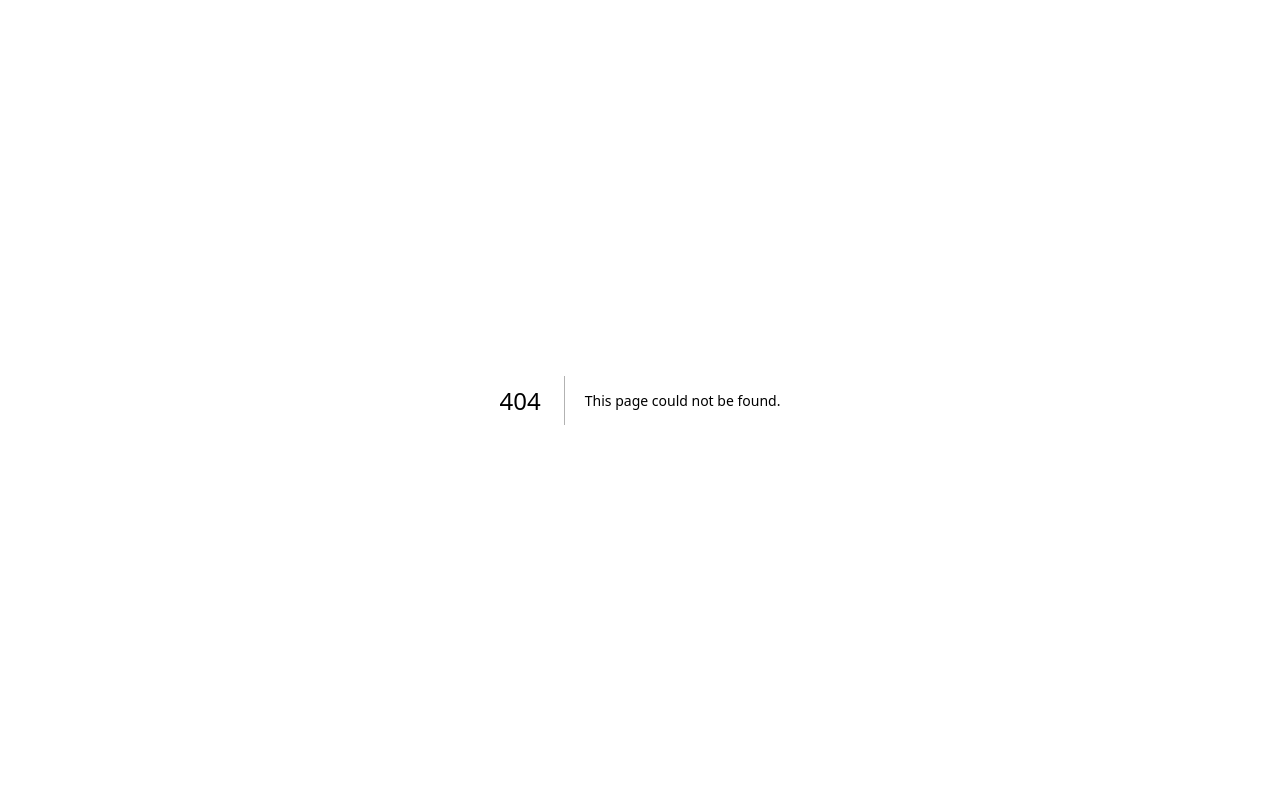
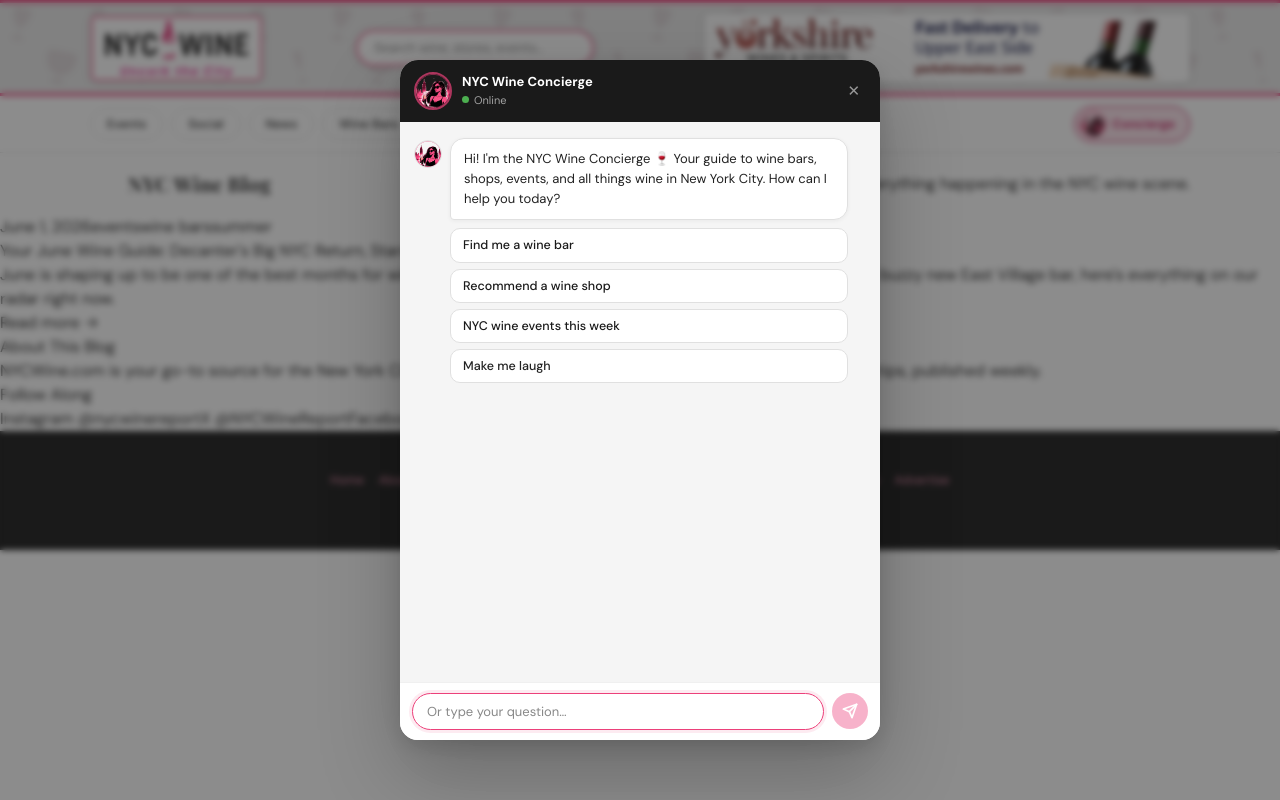
Before and after one commit to GPL-Agents/nycwine-com, a Next.js app: page /blog in a window 1280 px wide. Before the commit this address had no page. Built offline with nearby package versions, Linux system fonts and the light colour scheme; a web font is replaced by a local one.

Commit message:
feat: add /blog listing page

```diff
--- /dev/null
+++ b/pages/blog/index.js
@@ -0,0 +1,111 @@
+// pages/blog/index.js
+// ─────────────────────────────────────────────────────────────
+// Blog listing page — all posts, newest first.
+// Mirrors the layout pattern of news.js and events.js.
+// ─────────────────────────────────────────────────────────────
+
+import Head from 'next/head';
+import Link from 'next/link';
+import { useState, useEffect } from 'react';
+import Header from '../../components/Header';
+import Footer from '../../components/Footer';
+import QuickNav from '../../components/QuickNav';
+
+function formatDate(dateStr) {
+  const d = new Date(dateStr + 'T12:00:00');
+  return d.toLocaleDateString('en-US', { month: 'long', day: 'numeric', year: 'numeric' });
+}
+
+export default function BlogIndex() {
+  const [posts, setPosts]   = useState([]);
+  const [loading, setLoading] = useState(true);
+  const [error, setError]   = useState(false);
+
+  useEffect(() => {
+    fetch('/api/blog')
+      .then((r) => { if (!r.ok) throw new Error(); return r.json(); })
+      .then((data) => { setPosts(data); setLoading(false); })
+      .catch(() => { setError(true); setLoading(false); });
+  }, []);
+
+  return (
+    <>
+      <Head>
+        <title>Blog — NYC Wine Events, Bars &amp; Tastings | NYCWine.com</title>
+        <meta
+          name="description"
+          content="The NYCWine.com blog — weekly guides to wine events, new bar openings, tasting tips, and everything happening in the New York City wine scene."
+        />
+      </Head>
+
+      <Header />
+      <QuickNav />
+
+      <main className="blog-page">
+        <div className="section-header blog-page-header">
+          <div className="section-header-title">
+            <img src="/images/icons/icon-news.png" className="ribbon-icon" alt="" aria-hidden="true" />
+            NYC Wine Blog
+          </div>
+          <p className="blog-page-subtitle">
+            Weekly guides to events, new openings, tasting notes, and everything happening in the NYC wine scene.
+          </p>
+        </div>
+
+        <div className="blog-page-layout">
+          <div className="blog-post-list">
+            {loading && <div className="blog-page-msg">Loading posts…</div>}
+            {error && <div className="blog-page-msg">Unable to load posts right now. Please try again later.</div>}
+            {!loading && !error && posts.length === 0 && (
+              <div className="blog-page-msg">No posts yet — check back soon!</div>
+            )}
+            {posts.map((post) => (
+              <Link key={post.slug} href={`/blog/${post.slug}`} className="blog-card">
+                {post.image && (
+                  <div className="blog-card-img">
+                    <img src={post.image} alt={post.title} loading="lazy" />
+                  </div>
+                )}
+                <div className="blog-card-body">
+                  <div className="blog-card-meta">
+                    <span className="blog-card-date">{formatDate(post.date)}</span>
+                    {post.tags && post.tags.length > 0 && (
+                      <span className="blog-card-tags">
+                        {post.tags.slice(0, 3).map((t) => (
+                          <span key={t} className="blog-tag">{t}</span>
+                        ))}
+                      </span>
+                    )}
+                  </div>
+                  <h2 className="blog-card-title">{post.title}</h2>
+                  <p className="blog-card-excerpt">{post.excerpt}</p>
+                  <span className="blog-card-read-more">Read more →</span>
+                </div>
+              </Link>
+            ))}
+          </div>
+
+          {/* Sidebar */}
+          <aside className="blog-page-sidebar">
+            <div className="blog-sidebar-widget">
+              <div className="blog-sidebar-heading">About This Blog</div>
+              <p className="blog-sidebar-text">
+                NYCWine.com is your go-to source for the New York City wine scene — events, bar openings, tasting picks, and insider tips, published weekly.
+              </p>
+            </div>
+            <div className="blog-sidebar-widget">
+              <div className="blog-sidebar-heading">Follow Along</div>
+              <div className="blog-sidebar-socials">
+                <a href="https://www.instagram.com/explore/tags/nycwine/" target="_blank" rel="noopener noreferrer" className="blog-social-link">Instagram @nycwinereport</a>
+                <a href="https://x.com/NYCWineReport" target="_blank" rel="noopener noreferrer" className="blog-social-link">X @NYCWineReport</a>
+                <a href="https://www.facebook.com/NYCWine" target="_blank" rel="noopener noreferrer" className="blog-social-link">Facebook @NYCWine</a>
+              </div>
+            </div>
+          </aside>
+        </div>
+      </main>
+
+      <Footer />
+    </>
+  );
+}
```
